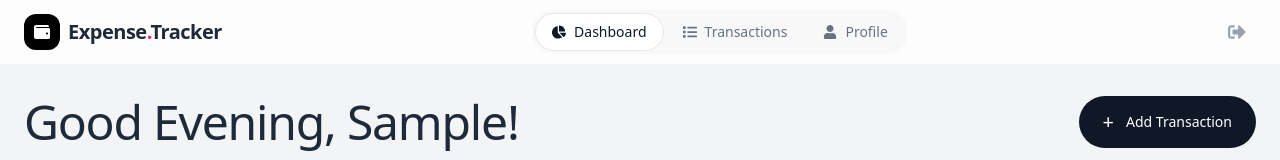
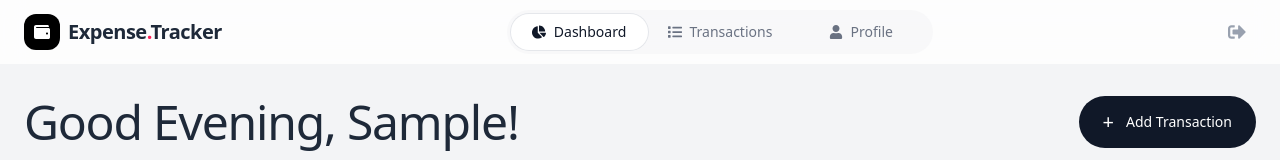
Before and after one commit to Dennis-XXII/expense-tracker, a React (Vite) app in the folder client/: page /dashboard in a window 1280 px wide. Shown: the top 160 px of the page. Built offline with nearby package versions, Linux system fonts and the light colour scheme; no server answers; sample sign-in values are in the browser's storage.

Commit message:
Fix: Nav & pages

```diff
--- a/client/src/components/ui/NavBar.jsx
+++ b/client/src/components/ui/NavBar.jsx
@@ -20,7 +20,7 @@ const Navbar = ({ user, setUser }) => {
 	return (
 		<>
 			{/* Desktop Navbar */}
-			<nav className="hidden md:block fixed top-0 left-0 w-full z-50 bg-white/80 backdrop-blur-md  ">
+			<nav className="hidden md:block sticky top-0 left-0 w-full z-50 bg-white/80 backdrop-blur-md  ">
 				<div className="max-w-screen mx-auto px-6 h-16 flex items-center justify-between">
 					<Link
 						to="/dashboard"
@@ -35,10 +35,10 @@ const Navbar = ({ user, setUser }) => {
 
 					{/* 2. Navigation Links (Center) */}
 					{user && (
-						<div className="flex items-center gap-1 bg-gray-100/50 p-1 rounded-full ">
+						<div className="grid grid-cols-3 items-center gap-1 bg-gray-100/50 p-1 rounded-full ">
 							<Link
 								to="/dashboard"
-								className={`flex items-center gap-2 px-4 py-2 rounded-full text-sm font-medium transition-all ${
+								className={`flex w-full place-items-center justify-center gap-2 px-4 py-2 rounded-full text-sm font-medium transition-all ${
 									isActive("/dashboard")
 										? "bg-white text-brand-600 -sm ring-1 ring-gray-200"
 										: "text-gray-500 hover:text-gray-900 hover:bg-gray-200/50"
@@ -48,7 +48,7 @@ const Navbar = ({ user, setUser }) => {
 							</Link>
 							<Link
 								to="/transactions"
-								className={`flex items-center gap-2 px-4 py-2 rounded-full text-sm font-medium transition-all ${
+								className={`flex w-full place-items-center justify-center gap-2 px-4 py-2 rounded-full text-sm font-medium transition-all ${
 									isActive("/transactions")
 										? "bg-white text-brand-600 text-sm"
 										: "text-gray-500 hover:text-gray-900 hover:bg-gray-200/50"
@@ -58,7 +58,7 @@ const Navbar = ({ user, setUser }) => {
 							</Link>
 							<Link
 								to="/profile"
-								className={`flex items-center gap-2 px-4 py-2 rounded-full text-sm font-medium transition-all ${
+								className={`flex w-full place-items-center justify-center gap-2 px-4 py-2 rounded-full text-sm font-medium transition-all ${
 									isActive("/profile")
 										? "bg-white text-brand-600 -sm ring-1 ring-gray-200"
 										: "text-gray-500 hover:text-gray-900 hover:bg-gray-200/50"
--- a/client/src/pages/Dashboard.jsx
+++ b/client/src/pages/Dashboard.jsx
@@ -139,9 +139,9 @@ const Dashboard = ({ user }) => {
 		);
 
 	return (
-		<div className="px-2 pb-32 lg:px-6 lg:pt-16 max-w-screen mx-auto my-auto space-y-2 min-h-[calc(100vh-5rem)] relative">
+		<div className="px-2 pb-32 lg:px-6 max-w-screen mx-auto my-auto space-y-2 min-h-[calc(100vh-5rem)] relative">
 			{/* Greeting */}
-			<div className="flex flex-row justify-between items-center py-2 lg:py-8 ">
+			<div className="flex flex-row justify-between items-center lg:py-8 ">
 				<h1 className="hidden md:block md:text-5xl font-base text-gray-800 align-middle tracking-tight break-words">
 					Good {TimeofDay()}, {user.firstName || user.username}!
 				</h1>
--- a/client/src/pages/Transactions.jsx
+++ b/client/src/pages/Transactions.jsx
@@ -98,10 +98,10 @@ const Transactions = ({ user }) => {
 		);
 
 	return (
-		<div className="p-2 lg:pt-20 lg:px-6 max-w-screen mx-auto my-auto min-h-[calc(100vh-5rem)] bg-gray-50/50">
-			<div className="mb-2 flex items-center justify-between">
-				<h1 className="text-lg lg:text-xl font-bold text-gray-800">
-					Transaction History
+		<div className="p-2 lg:px-6 max-w-screen mx-auto my-auto min-h-[calc(100vh-5rem)] bg-gray-50/50">
+			<div className="mb-2 flex bg-white md:bg-transparent px-2 py-2 rounded-full items-center justify-between">
+				<h1 className="text-lg lg:text-xl font-bold text-gray-800 ml-1">
+					History
 				</h1>
 				<button
 					className="inline-flex bg-gray-900 text-white px-6 py-3 rounded-full hover:bg-gray-800 transition-all flex items-center gap-3 "
@@ -114,7 +114,7 @@ const Transactions = ({ user }) => {
 			</div>
 
 			<div className="grid grid-cols-1">
-				<div className="w-full bg-white rounded-xl border border-gray-100 h-[750px] overflow-hidden">
+				<div className="w-full bg-white rounded-xl h-[800px] overflow-hidden">
 					<TransactionTable
 						transactions={transactions}
 						onDelete={handleDelete}
@@ -164,7 +164,7 @@ const Transactions = ({ user }) => {
 									}
 									className={`flex-1 py-2 rounded-lg text-sm font-bold transition-all ${
 										editFormData.type === "expense"
-											? "bg-white text-rose-600 shadow-sm"
+											? "bg-white text-rose-600"
 											: "text-gray-500"
 									}`}>
 									Expense
@@ -176,7 +176,7 @@ const Transactions = ({ user }) => {
 									}
 									className={`flex-1 py-2 rounded-lg text-sm font-bold transition-all ${
 										editFormData.type === "income"
-											? "bg-white text-emerald-600 shadow-sm"
+											? "bg-white text-emerald-600"
 											: "text-gray-500"
 									}`}>
 									Income
```
